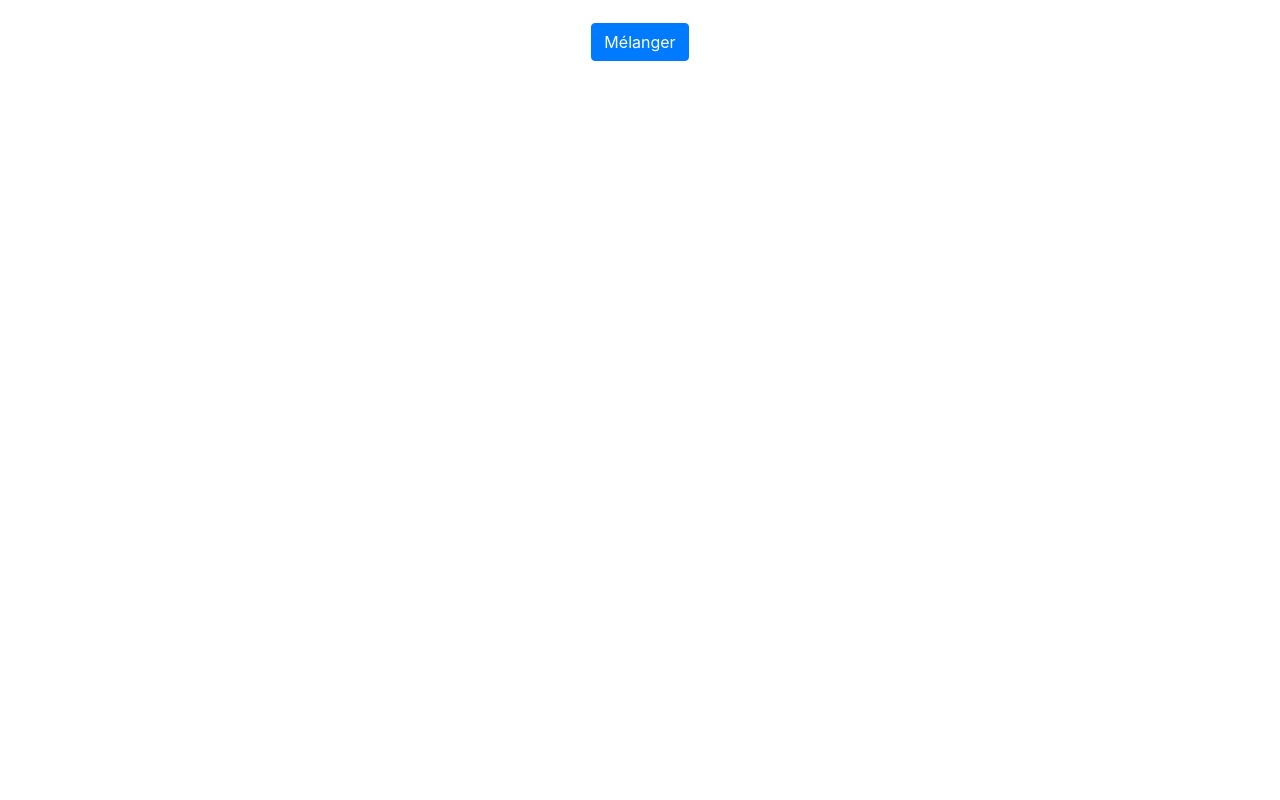
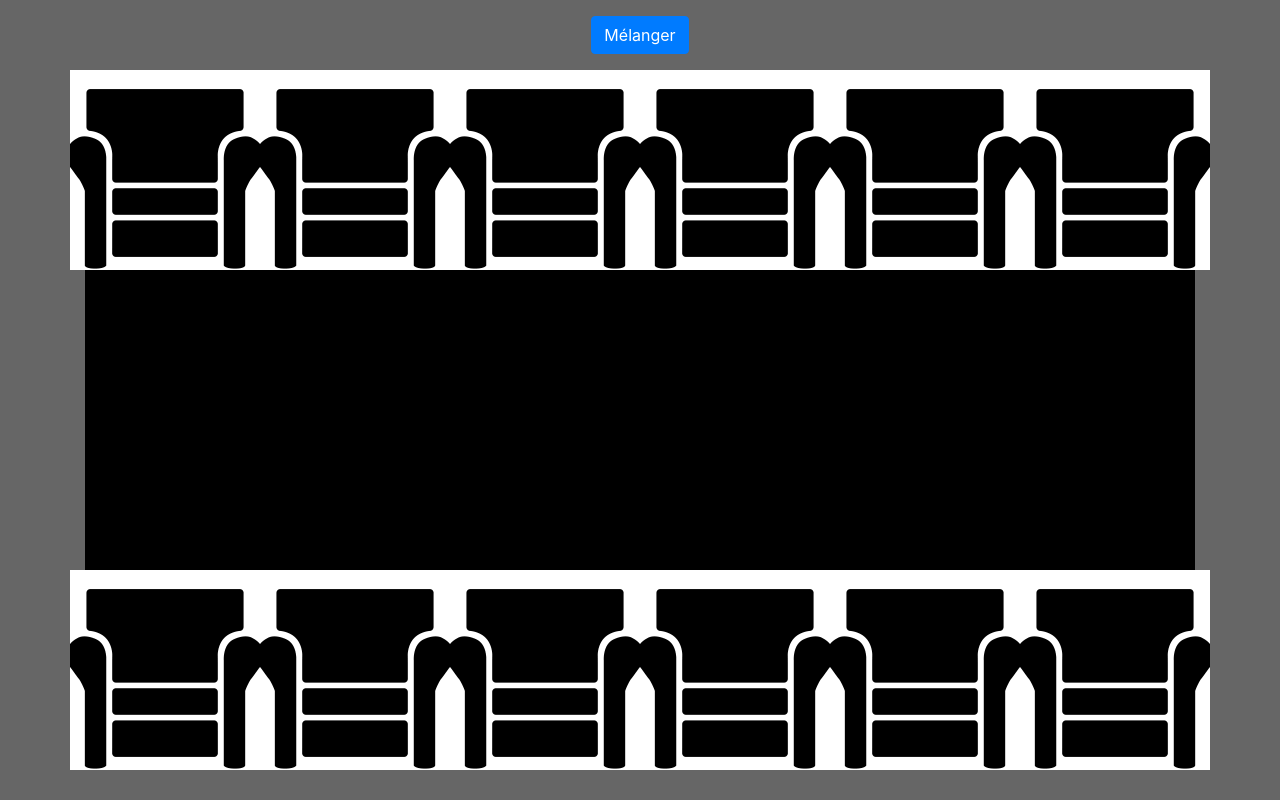
Before and after one commit to Ghuti/tirage, a plain HTML site: page index.html in a window 1280 px wide. Drawn offline with nearby package versions, Linux system fonts and the light colour scheme.

Commit message:
fonctionnel

```diff
--- a/css/style.css
+++ b/css/style.css
@@ -1,25 +1,28 @@
-body
-{
-  align-items:center;
-  background:#22262b;
-  color:#fff;
-  display:flex;
-  flex-direction:column;
-  font-family:'Oswald';
-  font-size:10px;
-  height:10vh;
-  justify-content:center;
-  margin:0;
-  padding:0;
-}
-
-#out
-{
-  font-size:20px;
-  margin-top:20px;
+body {
+  background: #666666;
 }
 
 .chair {
-  background-image: url('../chair.png') no-repeat center;
+  background: url('chair.png') no-repeat center;
   width: 100%;
+  height: 200px;
+  color: #fff;
+  text-align: center;
 }
+
+.myTable {
+  height: 300px;
+
+  background: #000;
+}
+
+#top {
+  text-align: center;
+  margin-top: 1rem;
+}
+
+.chair p {
+  padding-top: 20px;
+  font-weight:bold;
+  font-size: 2rem;
+}
--- a/index.html
+++ b/index.html
@@ -3,8 +3,8 @@
   <head>
     <meta charset="utf-8">
     <title></title>
+    <link href="https://stackpath.bootstrapcdn.com/bootstrap/4.3.1/css/bootstrap.min.css" rel="stylesheet" integrity="sha384-ggOyR0iXCbMQv3Xipma34MD+dH/1fQ784/j6cY/iJTQUOhcWr7x9JvoRxT2MZw1T" crossorigin="anonymous">
     <link rel="stylesheet" href="css/style.css">
-    <link href="https://stackpath.bootstrapcdn.com/bootstrap/4.3.1/css/bootstrap.min.css" rel="stylesheet" integrity="sha384-ggOyR0iXCbMQv3Xipma34MD+dH/1fQ784/j6cY/iJTQUOhcWr7x9JvoRxT2MZw1T" crossorigin="anonymous">
   </head>
   <body>
 
@@ -14,47 +14,52 @@
       <p id="reckt"></p>
     </div>
 
-    <div class="row">
-      <div id="p1" class="col chair">
+    <div class="container">
+      <div class="row">
+        <div class="col chair">
+          <p id="p1"></p>
+        </div>
+        <div class="col chair">
+          <p id="p2"></p>
+        </div>
+        <div class="col chair">
+          <p id="p3"></p>
+        </div>
+        <div class="col chair">
+          <p id="p4"></p>
+        </div>
+        <div class="col chair">
+          <p id="p5"></p>
+        </div>
+        <div class="col chair">
+          <p id="p6"></p>
+        </div>
+      </div>
+      <div class="myTable">
 
       </div>
-      <div id="p2" class="col chair">
-
-      </div>
-      <div id="p3" class="col chair">
-
-      </div>
-      <div id="p4" class="col chair">
-
-      </div>
-      <div id="p5" class="col chair">
-
-      </div>
-      <div id="p6" class="col chair">
-
+      <div class="row">
+        <div class="col chair">
+          <p id="p7"></p>
+        </div>
+        <div class="col chair">
+          <p id="p8"></p>
+        </div>
+        <div class="col chair">
+          <p id="p9"></p>
+        </div>
+        <div class="col chair">
+          <p id="p10"></p>
+        </div>
+        <div class="col chair">
+          <p  id="p11"></p>
+        </div>
+        <div class="col chair">
+          <p  id="p12"></p>
+        </div>
       </div>
     </div>
 
-    <div class="row">
-      <div id="p7" class="col chair">
-
-      </div>
-      <div id="p8" class="col chair">
-
-      </div>
-      <div id="p9" class="col chair">
-
-      </div>
-      <div id="p10" class="col chair">
-
-      </div>
-      <div id="p11" class="col chair">
-
-      </div>
-      <div id="p12" class="col chair">
-
-      </div>
-    </div>
 
 
 
```
Also changed, not shown: css/chair.png (renamed from chair.png).
